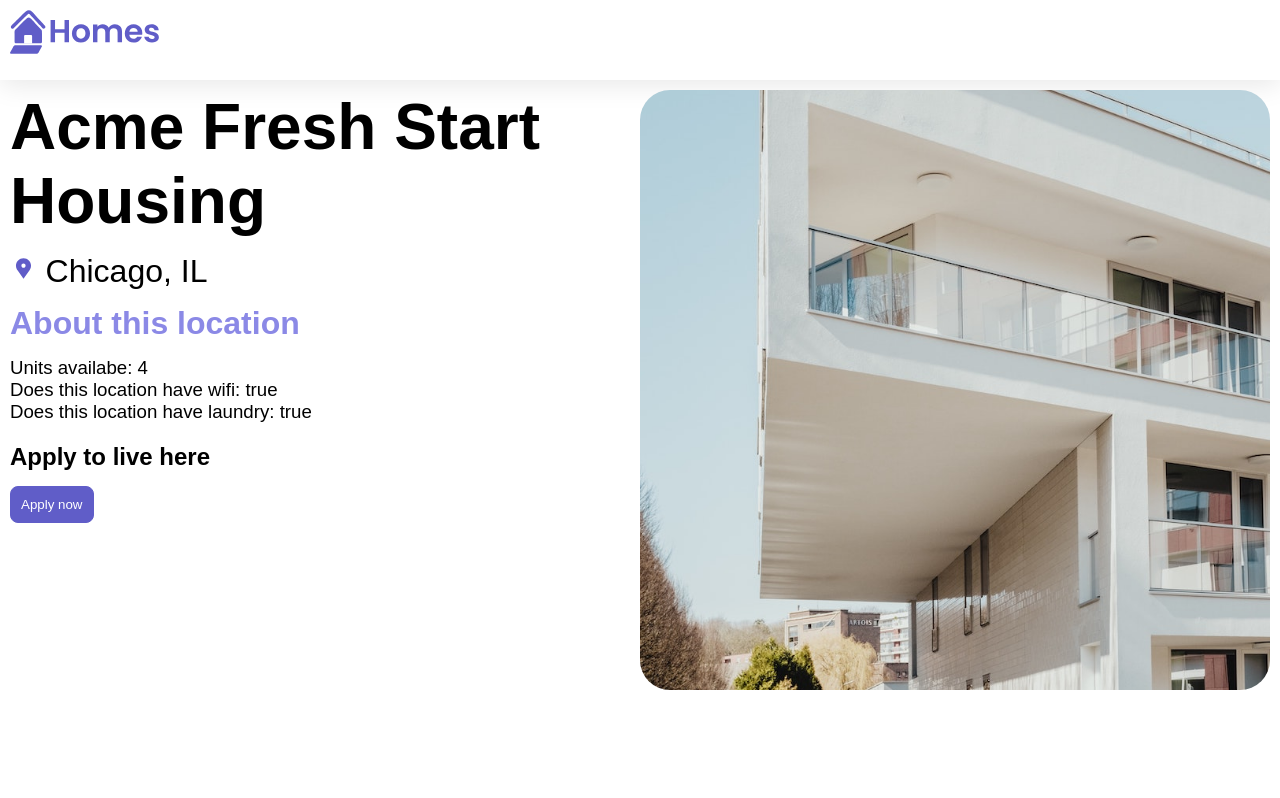
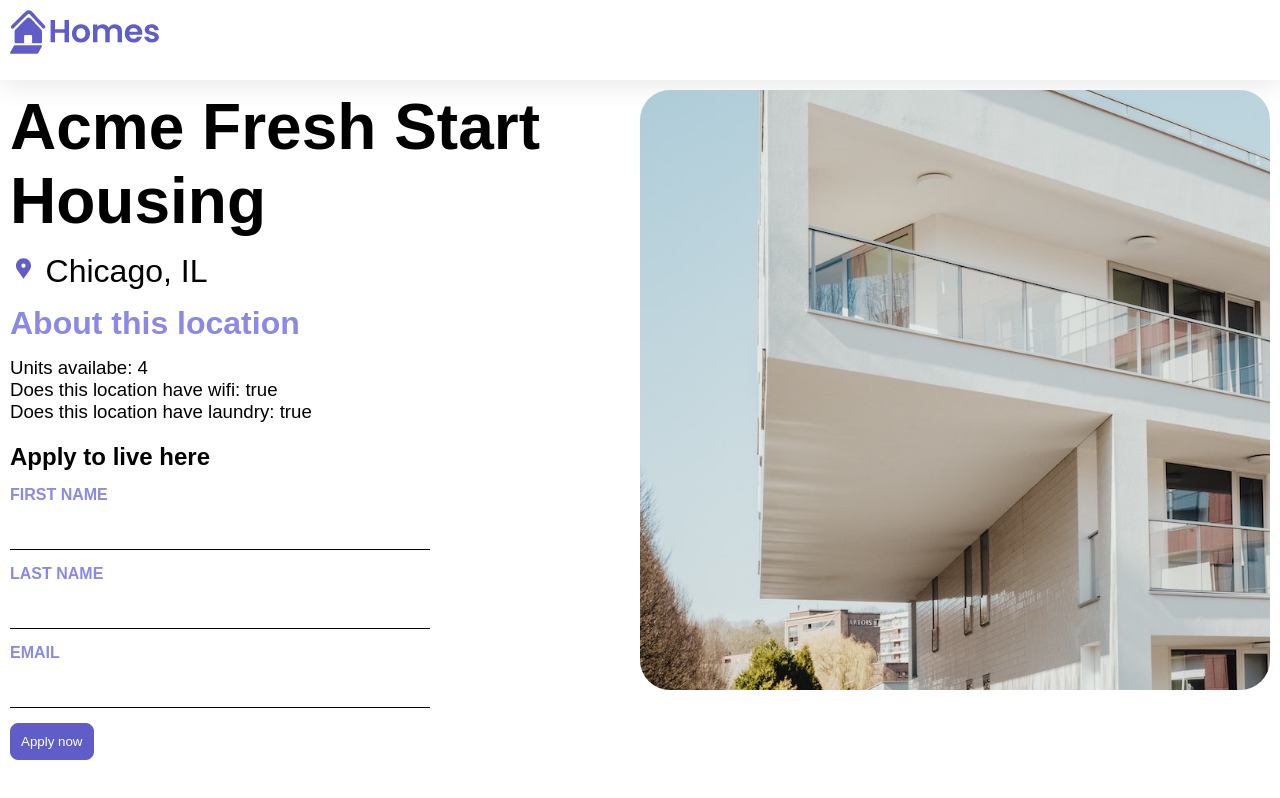
Before and after one commit to Alex-dev1356/homes-app, an Angular app: page /details/0 in a window 1280 px wide. Built offline with nearby package versions, Linux system fonts and the light colour scheme.

Commit message:
Using Angular Forms for the Apply Button Functionality that we added earlier

```diff
--- a/src/app/details/details.component.ts
+++ b/src/app/details/details.component.ts
@@ -3,11 +3,12 @@
 import { ActivatedRoute } from '@angular/router';
 import { HousingService } from '../housing.service';
 import { HousingLocation } from '../housing-location';
+import { FormControl, FormGroup, ReactiveFormsModule } from '@angular/forms';
 
 @Component({
   selector: 'app-details',
   standalone: true,
-  imports: [CommonModule],
+  imports: [CommonModule, ReactiveFormsModule],
   template: `
     <article>
       <img class="listing-photo" [src]="housingLocation?.photo">
@@ -25,7 +26,19 @@
       </section>
       <section class="listing-apply">
         <h2 class="section-heading">Apply to live here</h2>
-        <button class="primary">Apply now</button>
+
+        <!-- Replaceing this with a form Element -->
+        <!-- <button class="primary">Apply now</button> -->
+
+        <form [formGroup]="applyForm">
+          <label for="first-name">First Name</label>
+          <input id="first-name" type="text" formControlName="firstName">
+          <label for="last-name">Last Name</label>
+          <input id="last-name" type="text" formControlName="lastName">
+          <label for="email">Email</label>
+          <input id="email" type="email" formControlName="email">
+          <button type="submit" class="primary">Apply now</button>
+        </form>
       </section>
     </article>
   `,
@@ -40,6 +53,13 @@
 
   housingLocation: HousingLocation | undefined;
 
+  //Adding new property for the Form
+  applyForm = new FormGroup({
+    firstName: new FormControl(''),
+    lastName: new FormControl(''),
+    email: new FormControl('')
+  });
+
   //Creating a method
   constructor()
   {
--- a/src/app/housing.service.ts
+++ b/src/app/housing.service.ts
@@ -5,7 +5,8 @@
   providedIn: 'root'
 })
 export class HousingService {
-  protected housingLocationList: HousingLocation[] = [{
+  protected housingLocationList: HousingLocation[] = [
+      {
         id: 0,
         name: 'Acme Fresh Start Housing',
         city: 'Chicago',
```
Lines whose indentation alone changed are shown as unchanged.
